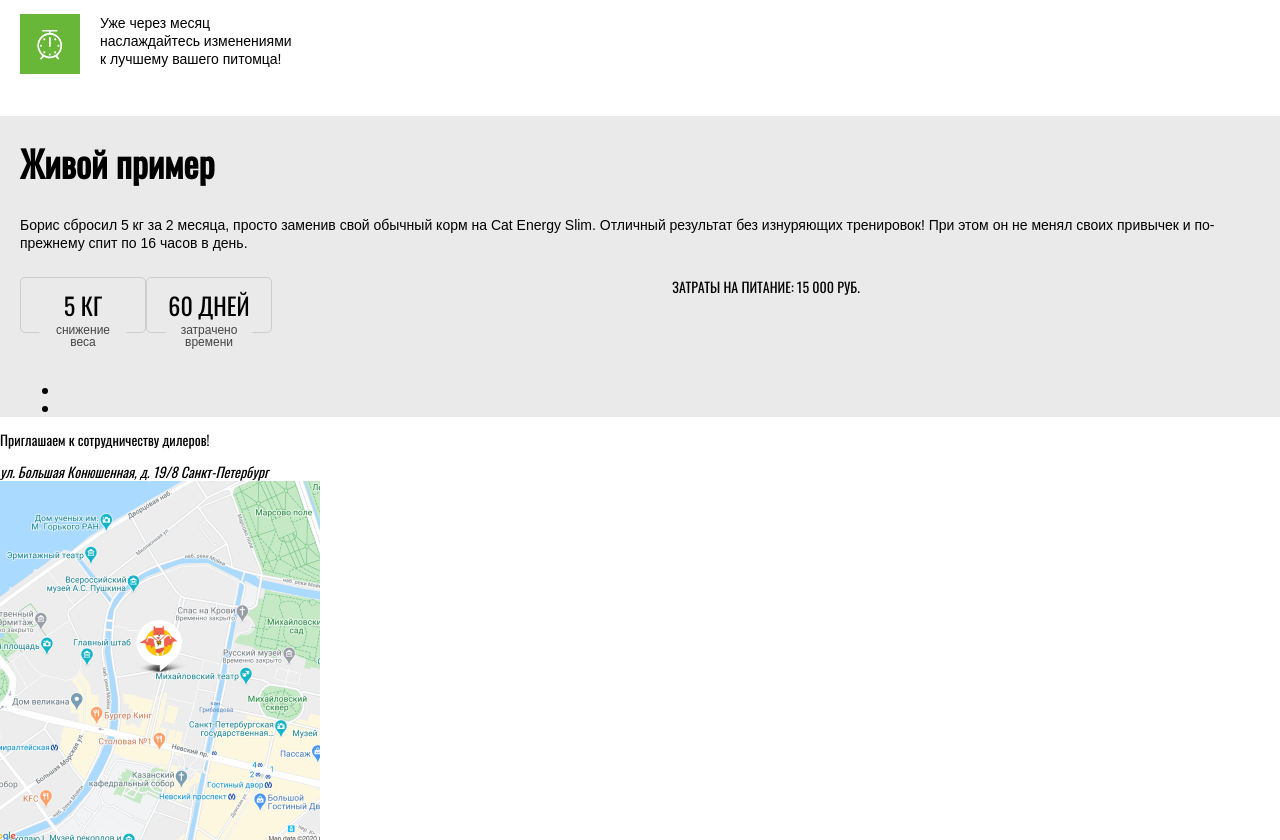
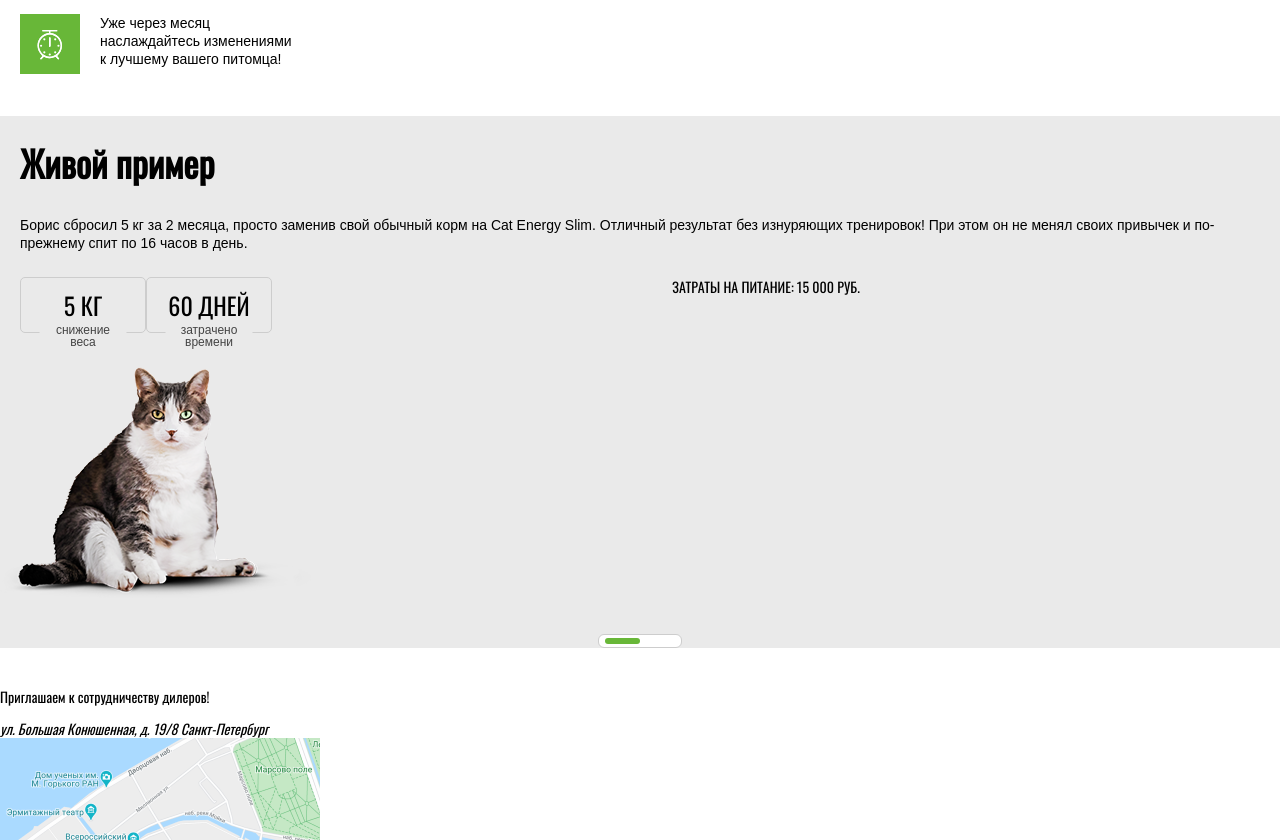
Before and after one commit to gruzd777/1463253-cat-energy-22, a website: page source/index.html in a window 1280 px wide. Shown: the part 1272-2112 px from the top of the page. Drawn offline with nearby package versions, Linux system fonts and the light colour scheme; files that its build step writes are made by us from their sources.

Commit message:
Начал слайдер

```diff
--- a/source/sass/blocks/example.scss
+++ b/source/sass/blocks/example.scss
@@ -1,5 +1,4 @@
 .example {
-  padding: 0 20px;
   background: #EAEAEA;
 }
 
@@ -7,7 +6,7 @@
   font-size: 36px;
   line-height: 40px;
   margin: 0 0 33px 0;
-  padding-top: 27px;
+  padding: 27px 20px 0 20px;
 }
 
 .example__description {
@@ -15,12 +14,14 @@
   line-height: 18px;
   font-family: Arial, Helvetica, sans-serif;
   margin: 0 0 25px 0;
+  padding: 0 20px;
 }
 
 .example__results {
   display: flex;
   flex-wrap: wrap;
   justify-content: space-between;
+  padding: 0 20px;
 }
 
 .example__notes {
@@ -47,6 +48,7 @@
   flex-grow: 1;
   text-align: center;
   text-transform: uppercase;
+  margin: 0 0 42px 0;
 }
 
 .example__little {
--- /dev/null
+++ b/source/sass/blocks/range-controls.scss
@@ -0,0 +1,29 @@
+.range-controls {
+  width: 228px;
+  margin: 0 auto 40px auto;
+}
+
+.range-controls__scale {
+  width: 84px;
+  height: 14px;
+  border: 1px solid #CDCDCD;
+  box-sizing: border-box;
+  border-radius: 6px;
+  background: white;
+  display: flex;
+  align-items: center;
+  padding-left: 6px;
+  margin: 0 auto;
+}
+
+.range-controls__bar {
+  width: 35px;
+  height: 6px;
+  background: #68B738;
+  border-radius: 6px;
+  box-sizing: border-box;
+}
+
+.range-controls__toggle {
+
+}
--- /dev/null
+++ b/source/sass/blocks/slider.scss
@@ -0,0 +1,28 @@
+.slider {
+  width: auto;
+  margin: 0 0 27px 0;
+}
+
+.slider__list {
+  margin: 0;
+  padding: 0;
+  list-style: none;
+}
+
+.slider__item {
+  display: none;
+  width: auto;
+  height: 240px;
+}
+
+.slider__item-1 {
+  background: url(../img/before-mobile.png) no-repeat;
+}
+
+.slider__item-2 {
+  background: url(../img/after-mobile.png) no-repeat;
+}
+
+.slider__item--current {
+  display: block;
+}
--- a/source/sass/style.scss
+++ b/source/sass/style.scss
@@ -14,3 +14,5 @@
 @import "blocks/services.scss";
 @import "blocks/instruction.scss";
 @import "blocks/example.scss";
+@import "blocks/slider.scss";
+@import "blocks/range-controls.scss";
```
